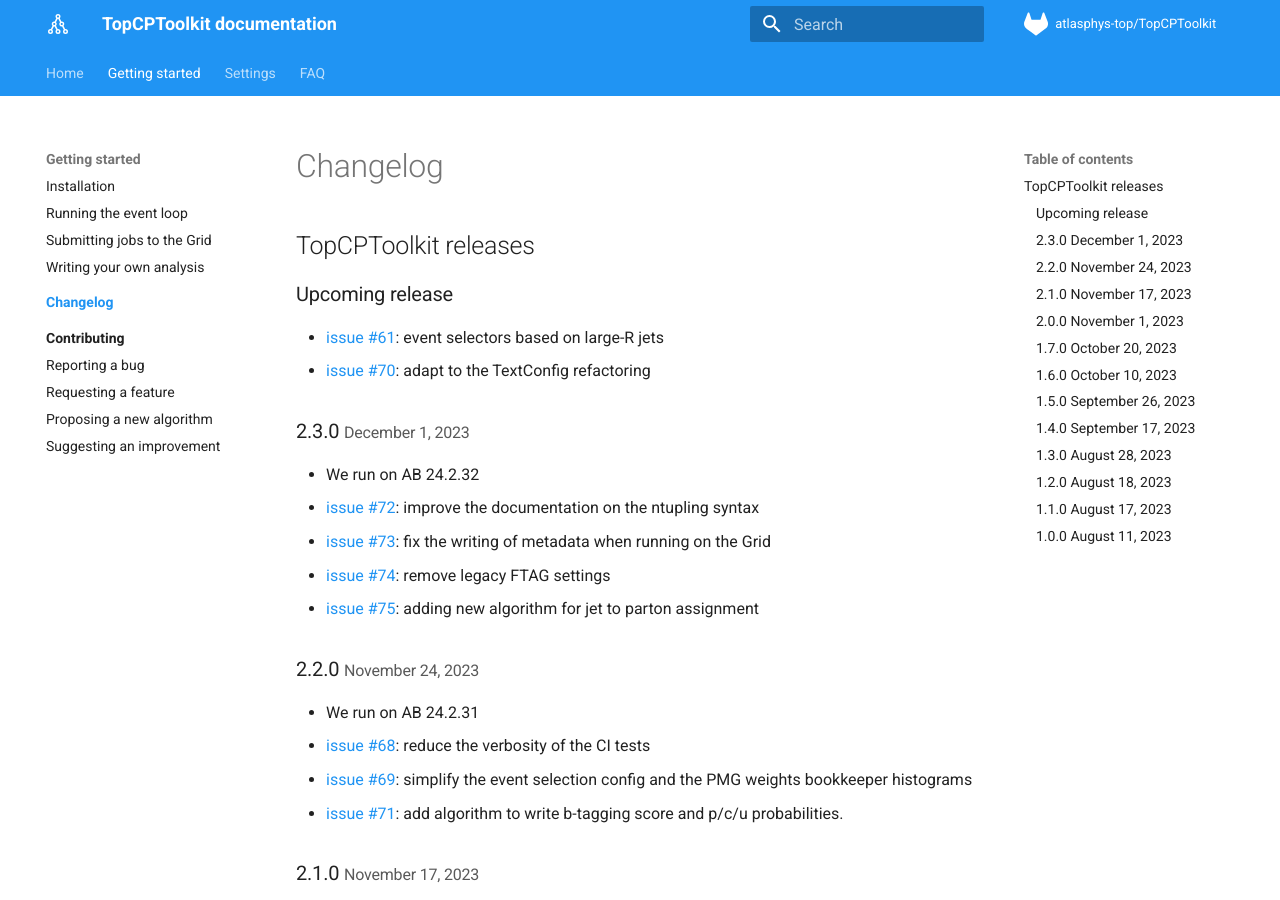
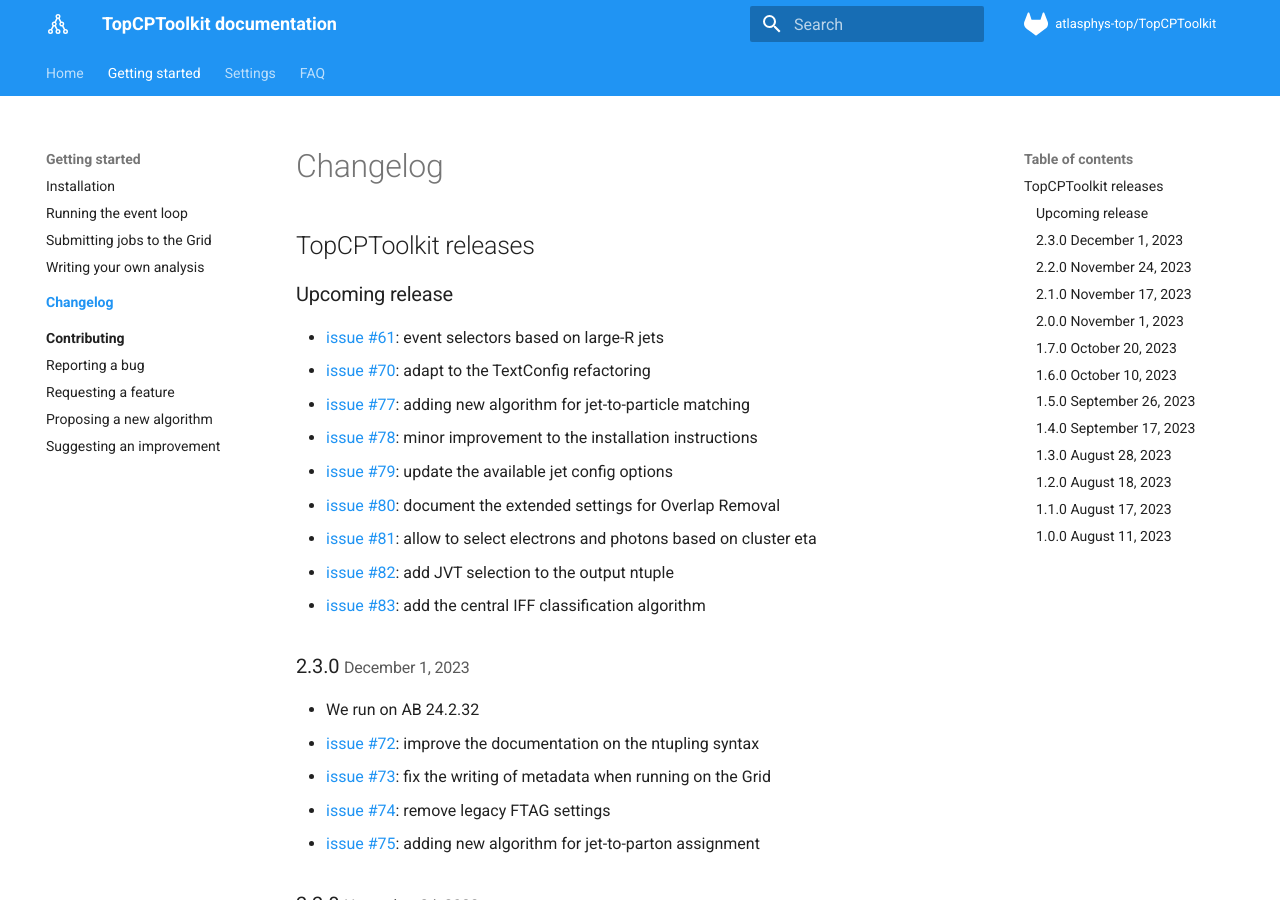
Before and after one commit to SuperNova76/TopCPToolKit, an MkDocs documentation site: the page built from docs/changelog/index.md, in a window 1280 px wide and 900 px high. Built offline with MkDocs 1.6.1 and Material for MkDocs 9.7.7, drawn with Linux system fonts in a browser that asks for light colours.

Commit message:
udpate changelog

```diff
--- a/docs/changelog/index.md
+++ b/docs/changelog/index.md
@@ -6,13 +6,21 @@
 
 - [issue #61](https://gitlab.cern.ch/atlasphys-top/reco/TopCPToolkit/-/issues/61): event selectors based on large-R jets
 - [issue #70](https://gitlab.cern.ch/atlasphys-top/reco/TopCPToolkit/-/issues/70): adapt to the TextConfig refactoring
+- [issue #77](https://gitlab.cern.ch/atlasphys-top/reco/TopCPToolkit/-/issues/77): adding new algorithm for jet-to-particle matching
+- [issue #78](https://gitlab.cern.ch/atlasphys-top/reco/TopCPToolkit/-/issues/78): minor improvement to the installation instructions
+- [issue #79](https://gitlab.cern.ch/atlasphys-top/reco/TopCPToolkit/-/issues/79): update the available jet config options
+- [issue #80](https://gitlab.cern.ch/atlasphys-top/reco/TopCPToolkit/-/issues/80): document the extended settings for Overlap Removal
+- [issue #81](https://gitlab.cern.ch/atlasphys-top/reco/TopCPToolkit/-/issues/81): allow to select electrons and photons based on cluster eta
+- [issue #82](https://gitlab.cern.ch/atlasphys-top/reco/TopCPToolkit/-/issues/82): add JVT selection to the output ntuple
+- [issue #83](https://gitlab.cern.ch/atlasphys-top/reco/TopCPToolkit/-/issues/83): add the central IFF classification algorithm
+
 
 ### 2.3.0 <small>December 1, 2023</small>
 - We run on AB 24.2.32
 - [issue #72](https://gitlab.cern.ch/atlasphys-top/reco/TopCPToolkit/-/issues/72): improve the documentation on the ntupling syntax
 - [issue #73](https://gitlab.cern.ch/atlasphys-top/reco/TopCPToolkit/-/issues/73): fix the writing of metadata when running on the Grid
 - [issue #74](https://gitlab.cern.ch/atlasphys-top/reco/TopCPToolkit/-/issues/74): remove legacy FTAG settings
-- [issue #75](https://gitlab.cern.ch/atlasphys-top/reco/TopCPToolkit/-/issues/75): adding new algorithm for jet to parton assignment
+- [issue #75](https://gitlab.cern.ch/atlasphys-top/reco/TopCPToolkit/-/issues/75): adding new algorithm for jet-to-parton assignment
 
 ### 2.2.0 <small>November 24, 2023</small>
 - We run on AB 24.2.31
```
